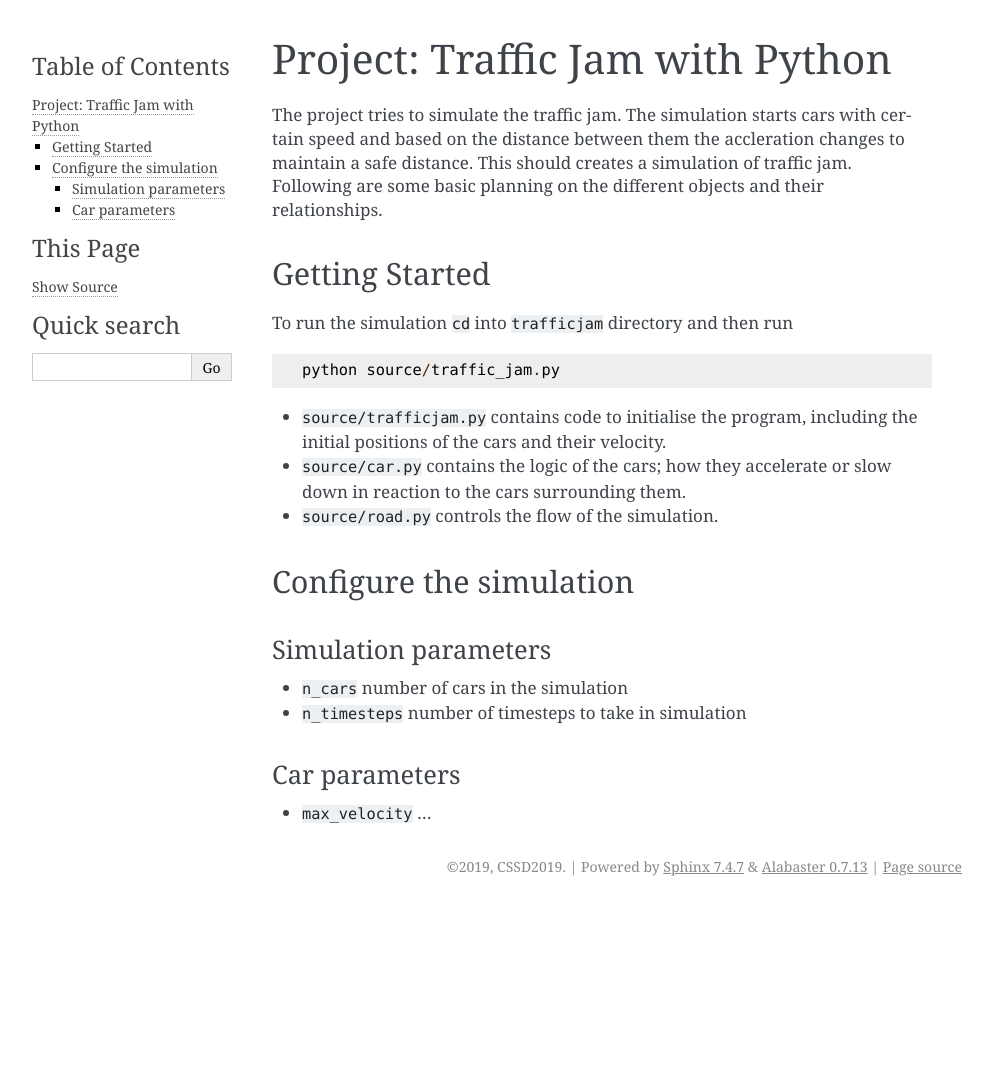
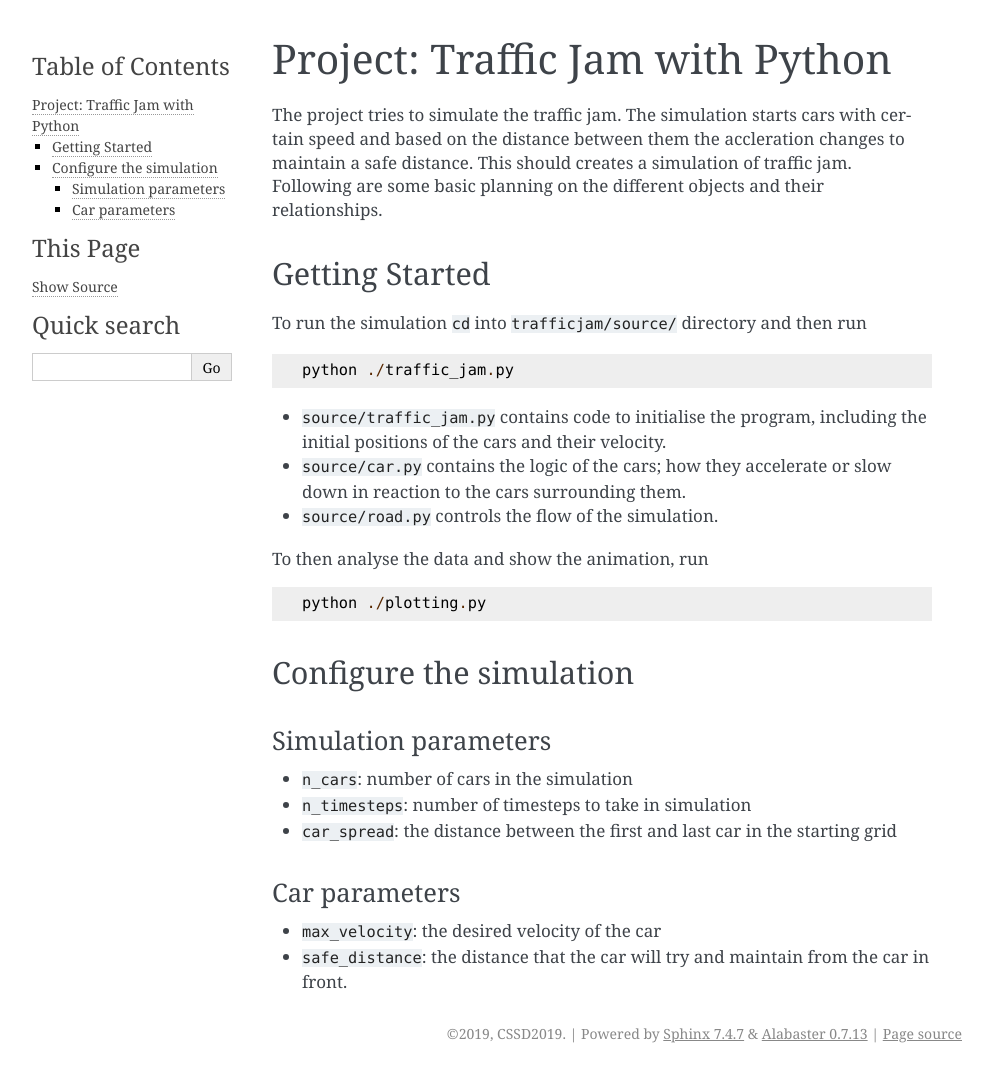
Before and after one commit to cssd2019/trafficjam, a Sphinx documentation site: the page built from docs/source/introduction.md, in a window 1280 px wide. Shown: the whole page, without its empty margins (148-1141 px from the left). Built offline with Sphinx 7.4.7, drawn with Linux system fonts in a browser that asks for light colours; pages that are not in the unit, such as notebooks, are missing from menus; before the commit the page ends 906 px from its top, so only the background shows below that.

Commit message:
Improve documentation

```diff
--- a/docs/source/index.rst
+++ b/docs/source/index.rst
@@ -12,4 +12,5 @@ This is our text
    :maxdepth: 2
 
    introduction
-   objects
+   road
+   car
--- a/docs/source/introduction.md
+++ b/docs/source/introduction.md
@@ -4,19 +4,25 @@ The project tries to simulate the traffic jam. The simulation starts cars with c
 
 ## Getting Started
 
-To run the simulation `cd` into `trafficjam` directory and then run
+To run the simulation `cd` into `trafficjam/source/` directory and then run
 
-    python source/traffic_jam.py
+    python ./traffic_jam.py
 
-- `source/trafficjam.py` contains code to initialise the program, including the initial positions of the cars and their velocity.
+- `source/traffic_jam.py` contains code to initialise the program, including the initial positions of the cars and their velocity.
 - `source/car.py` contains the logic of the cars; how they accelerate or slow down in reaction to the cars surrounding them.
 - `source/road.py` controls the flow of the simulation.
+
+To then analyse the data and show the animation, run
+
+    python ./plotting.py
 
 ## Configure the simulation
 
 ### Simulation parameters
-- `n_cars` number of cars in the simulation
-- `n_timesteps` number of timesteps to take in simulation
+- `n_cars`: number of cars in the simulation
+- `n_timesteps`: number of timesteps to take in simulation
+- `car_spread`: the distance between the first and last car in the starting grid
 
 ### Car parameters
-- `max_velocity` ...
+- `max_velocity`: the desired velocity of the car
+- `safe_distance`: the distance that the car will try and maintain from the car in front.
```
Also changed, not shown: docs/source/car.md (added, +10 -0 lines).
